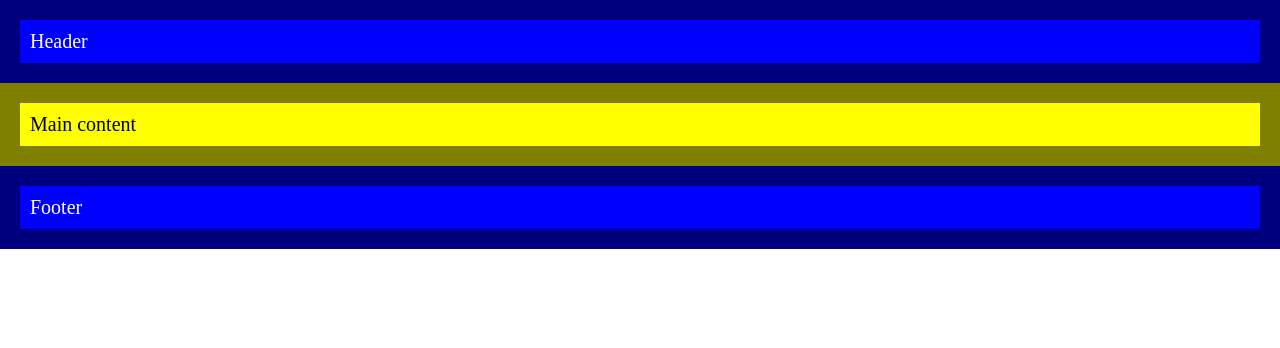
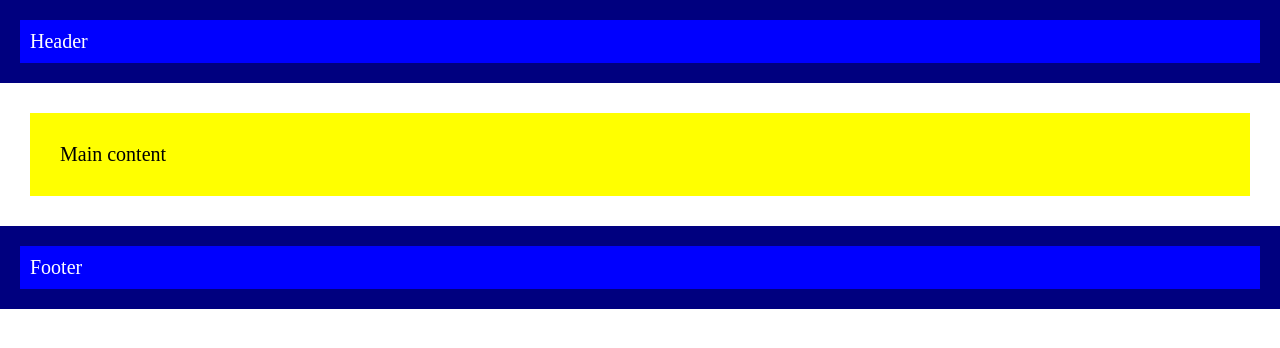
Before and after one commit to djohnso08/box-model-practice, a plain HTML site: page index.html in a window 1280 px wide. Drawn offline with Linux system fonts and the light colour scheme.

```diff
--- a/css/style.css
+++ b/css/style.css
@@ -19,6 +19,10 @@
 
   main {
     background-color: yellow;
+    margin-bottom: 20px;
+    margin: 30px;
+    padding: 30px;
+    border: 40px;
   }
 
   header {
@@ -26,5 +30,5 @@
   }
 
   footer {
-
+      margin-top: 15px;
   }
```
